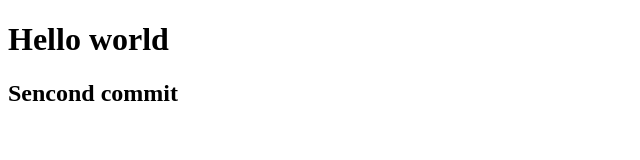
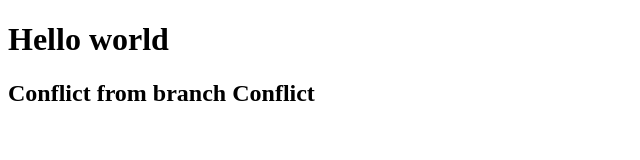
Before and after one commit to vananh9x/basic, a plain HTML site: page index.html in a window 1280 px wide. Shown: the whole page, without its empty margins (0-640 px from the left). Drawn offline with Linux system fonts and the light colour scheme.

Commit message:
commit to conflict

```diff
--- a/index.html
+++ b/index.html
@@ -7,7 +7,8 @@
 </head>
 <body>
     <h1>Hello world</h1>
-    <h2>Sencond commit</h2>
+
+    <h2>Conflict from branch Conflict</h2>
 
 </body>
 </html>
```
